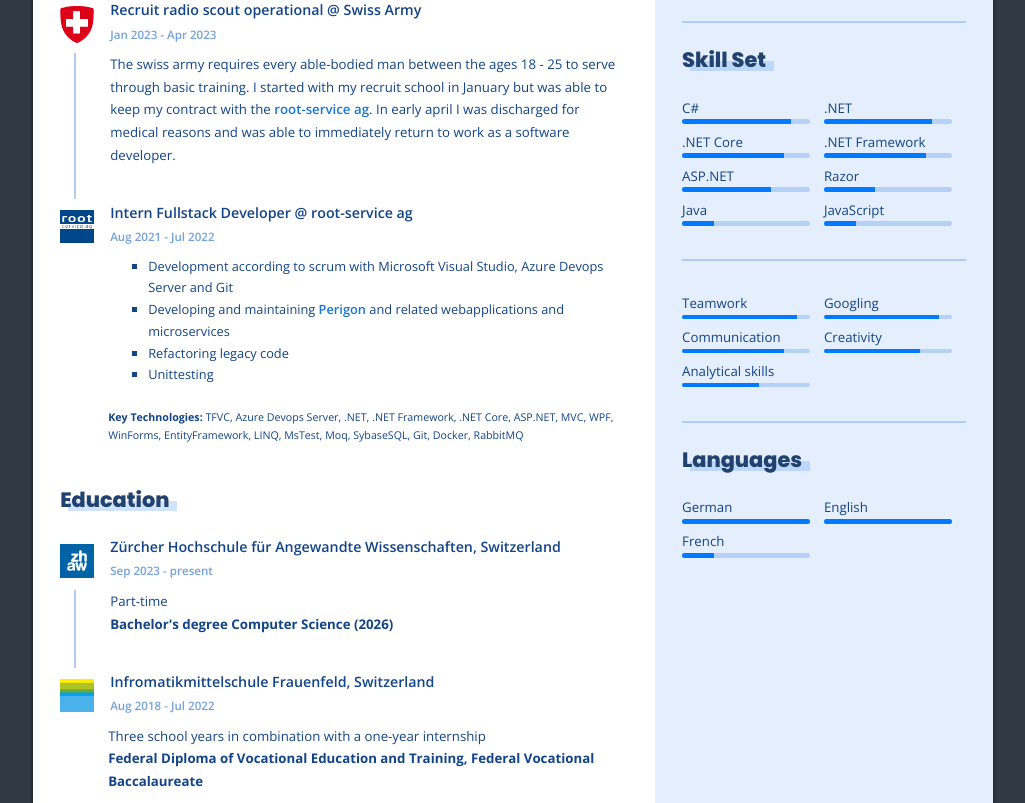
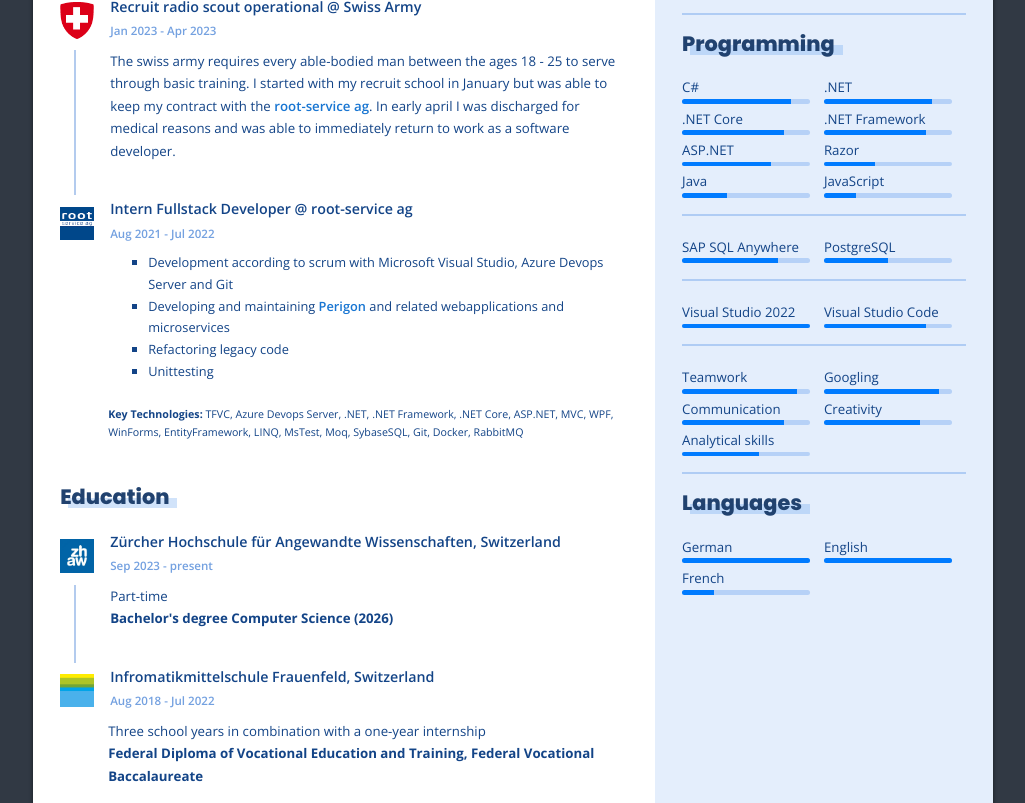
Before and after one commit to Rap22tor/Rap22tor.github.io, a plain HTML site: page cv/index.html in a window 1280 px wide. Shown: the part 640-1443 px from the top of the page, without its empty margins (127-1152 px from the left). Drawn offline with nearby package versions, Linux system fonts and the light colour scheme.

Commit message:
updated skillset

```diff
--- a/cv/css/cv.scss
+++ b/cv/css/cv.scss
@@ -152,8 +152,8 @@ body {
 
       hr {
         border-color: rgb(175, 204, 244);
-        margin-top: 1.5rem;
-        margin-bottom: 1.5rem;
+        margin-top: 1rem;
+        margin-bottom: 1rem;
       }
     }
   }
@@ -268,11 +268,11 @@ hr {
 .skillset {
   display: grid;
   grid-template-columns: repeat(2, 1fr);
-  margin-bottom: 2.5em;
+  margin-bottom: 1em;
   font-size: 0.83rem;
 
   .skill {
-    margin-top: 0.5em;
+    margin-top: 0.3em;
     height: 100%;
   }
 }
@@ -334,7 +334,7 @@ h2 {
   color: $offset-text-color;
   font-size: 1.3rem;
   line-height: 1.22;
-  margin-bottom: 1.11rem;
+  margin-bottom: 1rem;
   display: inline-block;
   margin-top: 0;
   position: relative;
--- a/cv/index.html
+++ b/cv/index.html
@@ -226,7 +226,7 @@
                     </address>
                     <hr />
                     <section>
-                        <h2>Skill Set</h2>
+                        <h2>Programming</h2>
                         <div class="skillset">
                             <div class="skill">C#
                                 <div class="progress">
@@ -260,12 +260,38 @@
                             </div>
                             <div class="skill">Java
                                 <div class="progress">
-                                    <div class="progress-bar" style="width:25%;">&nbsp;</div>
+                                    <div class="progress-bar" style="width:35%;">&nbsp;</div>
                                 </div>
                             </div>
                             <div class="skill">JavaScript
                                 <div class="progress">
                                     <div class="progress-bar" style="width:25%;">&nbsp;</div>
+                                </div>
+                            </div>
+                        </div>
+                        <hr />
+                        <div class="skillset">
+                            <div class="skill">SAP SQL Anywhere
+                                <div class="progress">
+                                    <div class="progress-bar" style="width:75%;">&nbsp;</div>
+                                </div>
+                            </div>
+                            <div class="skill">PostgreSQL
+                                <div class="progress">
+                                    <div class="progress-bar" style="width:50%;">&nbsp;</div>
+                                </div>
+                            </div>
+                        </div>
+                        <hr />
+                        <div class="skillset">
+                            <div class="skill">Visual Studio 2022
+                                <div class="progress">
+                                    <div class="progress-bar" style="width:100%;">&nbsp;</div>
+                                </div>
+                            </div>
+                            <div class="skill">Visual Studio Code
+                                <div class="progress">
+                                    <div class="progress-bar" style="width:80%;">&nbsp;</div>
                                 </div>
                             </div>
                         </div>
```
Also changed, not shown: cv/css/cv.css, 1 other file.
